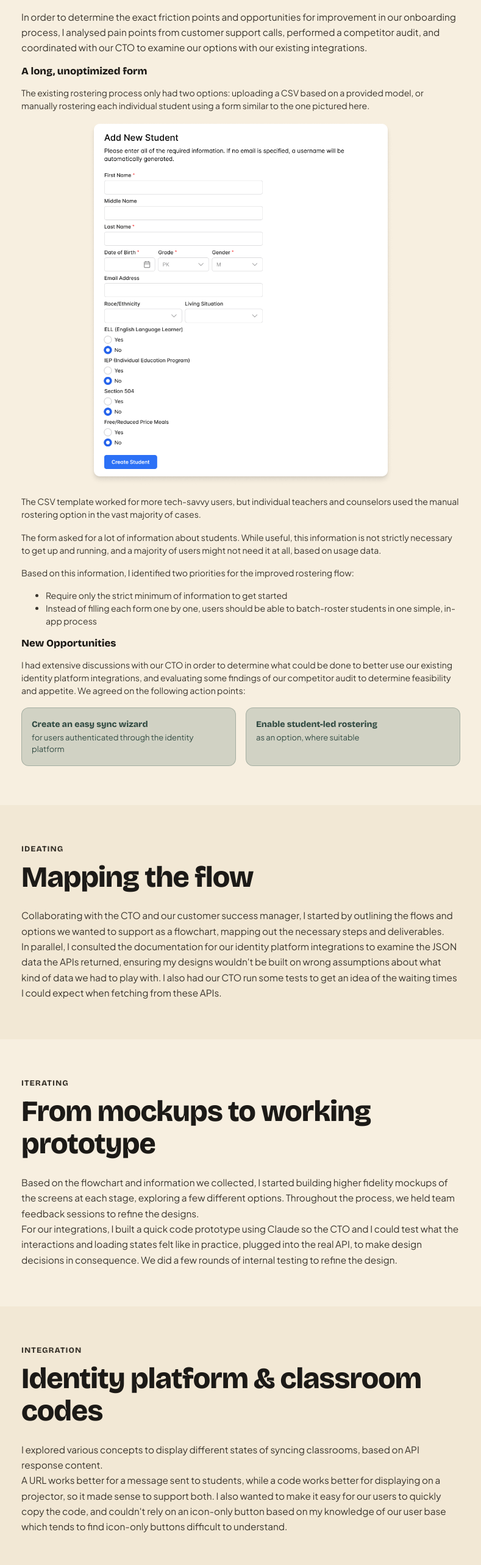
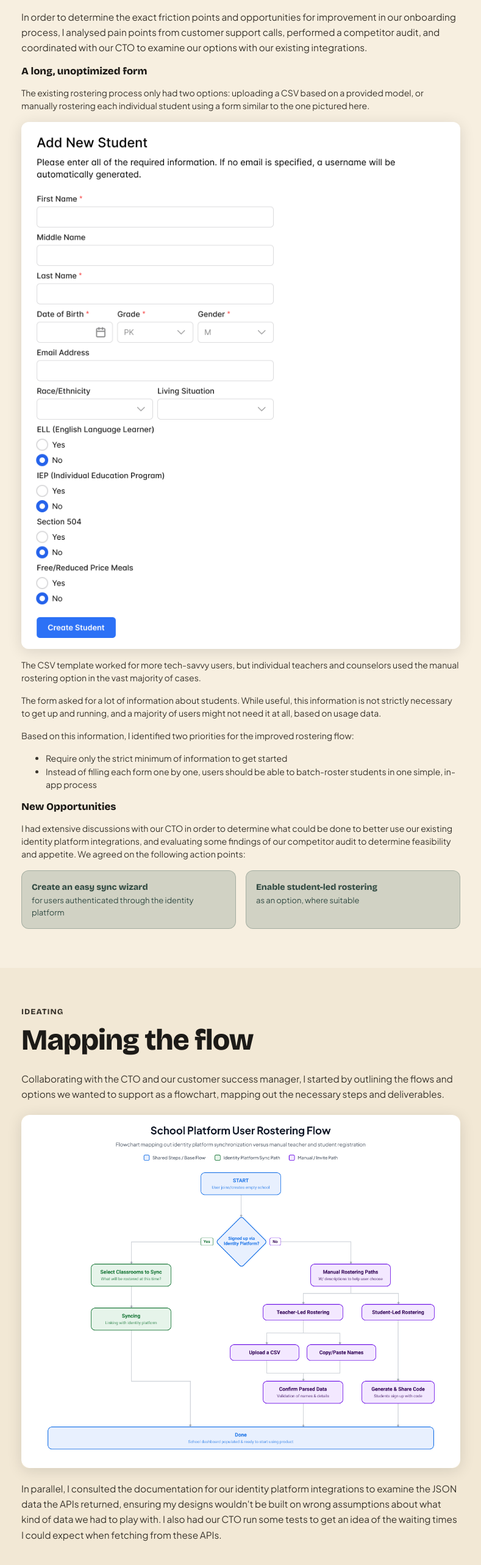
Before and after one commit to Roxanoel/portfolio26, a React (Vite) app: page /work/simplified-student-rostering in a window 1280 px wide. Shown: the part 1557-4123 px from the top of the page at 61% size, without its empty margins (245-1034 px from the left). Built offline with nearby package versions, Linux system fonts and the light colour scheme.

Commit message:
Added flowchart + reworked form for better display

```diff
--- a/src/components/Slide.module.css
+++ b/src/components/Slide.module.css
@@ -73,7 +73,7 @@
 .contentImage {
   display: block;
   width: 100%;
-  max-width: 500px;
   border-radius: 12px;
   margin: 0 auto;
+  box-shadow: 0 4px 24px rgba(0, 0, 0, 0.12);
 }
--- a/src/pages/projects/SimplifiedStudentRostering.jsx
+++ b/src/pages/projects/SimplifiedStudentRostering.jsx
@@ -2,6 +2,7 @@ import { ProjectLayout } from "../../components/ProjectLayout";
 import { Slide } from "../../components/Slide";
 import { PROJECTS } from "../../data/projects";
 import rosteringFlowchart from "../../assets/project-rostering/add_new_student.png";
+import rosteringFlowchartImg from "../../assets/project-rostering/rostering-flowchart.png";
 import styles from "./SimplifiedStudentRostering.module.css";
 import slideStyles from "../../components/Slide.module.css";
 
@@ -65,7 +66,9 @@ export function SimplifiedStudentRostering() {
             integrations.
           </p>
           <div className={slideStyles.contentBody}>
-            <h3 className={slideStyles.contentHeading}>A long, unoptimized form</h3>
+            <h3 className={slideStyles.contentHeading}>
+              A long, unoptimized form
+            </h3>
             <p className={slideStyles.contentParagraph}>
               The existing rostering process only had two options: uploading a
               CSV based on a provided model, or manually rostering each
@@ -134,6 +137,13 @@ export function SimplifiedStudentRostering() {
           by outlining the flows and options we wanted to support as a
           flowchart, mapping out the necessary steps and deliverables.
         </p>
+        <br />
+        <img
+          src={rosteringFlowchartImg}
+          alt="Flowchart of the rostering process"
+          className={slideStyles.contentImage}
+        />
+        <br />
         <p className={slideStyles.body}>
           In parallel, I consulted the documentation for our identity platform
           integrations to examine the JSON data the APIs returned, ensuring my
```
Also changed, not shown: src/assets/project-rostering/add_new_student.png.
